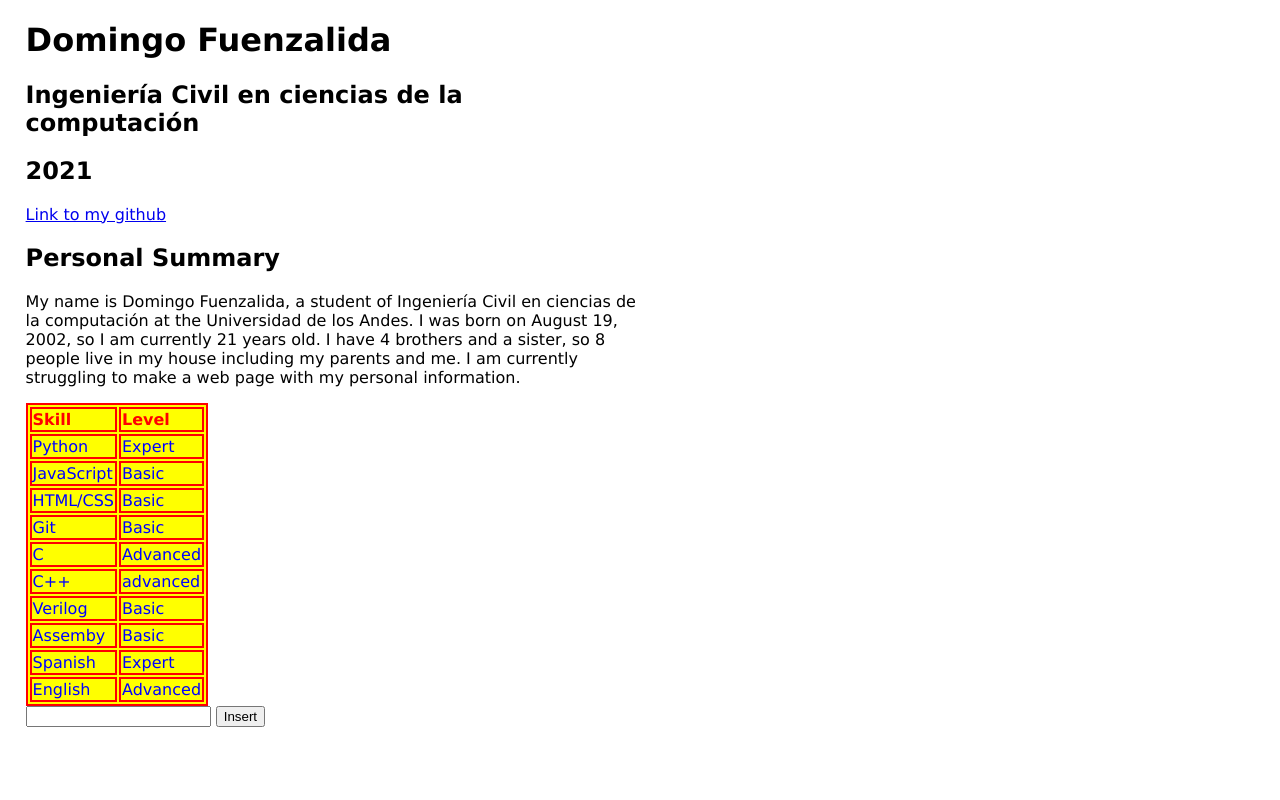
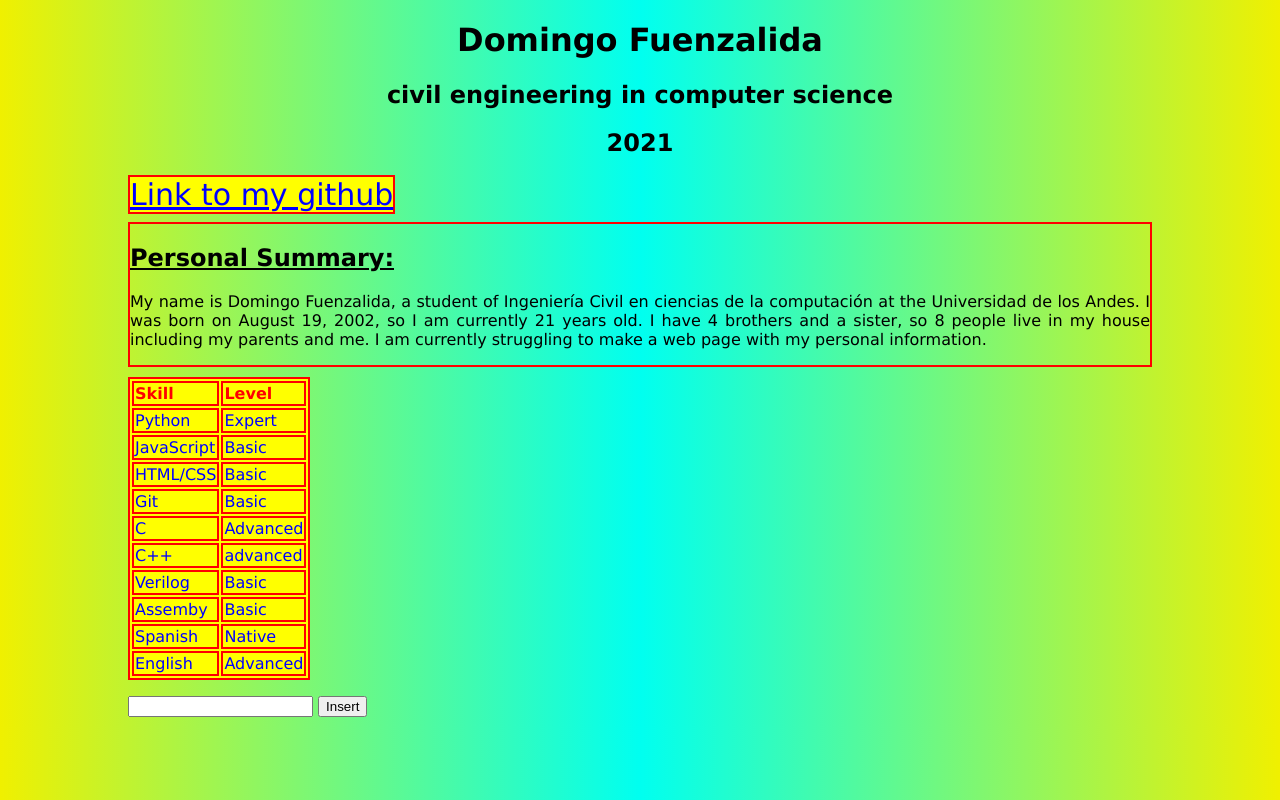
Before and after one commit to DomingoFuenzalida/DomingoFuenzalida.github.io, a plain HTML site: page index.html in a window 1280 px wide. Drawn offline with Linux system fonts and the light colour scheme.

Commit message:
Lizz Taylor

```diff
--- a/index.html
+++ b/index.html
@@ -9,16 +9,18 @@
 <body>
     <meta charset="UTF-8">
     <h1>Domingo Fuenzalida</h1>
-    <h2>Ingeniería Civil en ciencias de la computación</h2>
-    <h2>2021</h2>
+    <h2 class="subtitle">civil engineering in computer science</h2>
+    <h2 class="subtitle">2021</h2>
     <a href="https://github.com/DomingoFuenzalida/DomingoFuenzalida.github.io.git">Link to my github</a>
-    <h2>Personal Summary</h2>
+    <div id="personal-summary">
+    <h2 id="Summary">Personal Summary:</h2>
     <p>
         My name is Domingo Fuenzalida, a student of Ingeniería Civil en ciencias de la computación at the Universidad de los Andes.
         I was born on August 19, 2002, so I am currently 21 years old.
         I have 4 brothers and a sister, so 8 people live in my house including my parents and me.
         I am currently struggling to make a web page with my personal information.
     </p>
+    </div>
     <table>
         <tr id="Table-top">
             <td>Skill</td>
@@ -58,15 +60,26 @@
         </tr>
         <tr>
             <td>Spanish</td>
-            <td>Expert</td>
+            <td>Native</td>
         </tr>
         <tr>
             <td>English</td>
             <td>Advanced</td>
         </tr>
     </table>
-    <input type="text">
-    <button>Insert</button>
+    <div id="Comentaries" class="common">
+        <p class="common underlined"></p>
+    </div>
+    <input type="text" id="insert">
+    <button onclick="addComment()">Insert</button>
+
+    <script>
+        function addComment(){
+            var inputValue = document.getElementById("insert").value;
+            var comment = document.getElementById("Comentaries");
+            comment.innerHTML = "<p>" + inputValue + "<p>";
+        }
+    </script>
 
 
 </body>
--- a/styles.css
+++ b/styles.css
@@ -2,8 +2,7 @@ table{
     background-color: yellow;
     color: blue;
     border: 2px solid #ff0000;
-
-
+    margin-bottom: 10px;
 }
 
 td, th{
@@ -16,7 +15,41 @@ td, th{
 }
 
 body{
-    margin-left: 2%;
-    margin-right: 50%;
+    margin-left: 10%;
+    margin-right: 10%;
     font: 1em verdana;
   }
+
+
+body{
+    background: linear-gradient(to right, #f0f000, #00fff0, #f0f000);
+}
+
+h1{
+    text-align: center;
+}
+
+.subtitle{
+    text-align: center;
+}
+
+#Summary{
+    text-decoration: underline;
+}
+
+p{
+    text-align: justify;
+}
+
+#personal-summary{
+    margin-top: 10px;
+    margin-bottom: 10px;
+    border:2px solid #ff0000;
+}
+
+a{
+    background-color: yellow;
+    border: 2px solid red;
+    font-size: 30px;
+    color: blue
+}
```
